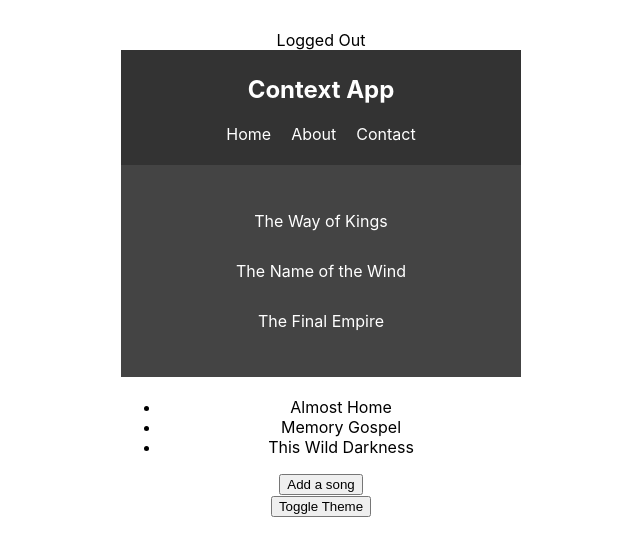
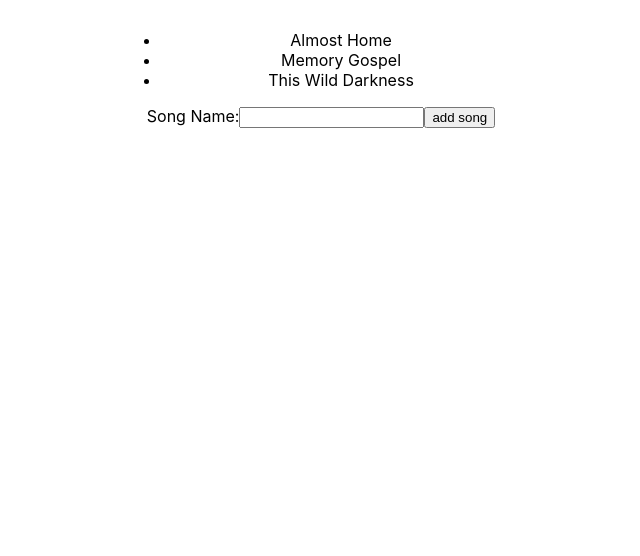
Before and after one commit to Christophertdoc/react-context-hooks, a React (Create React App) app: page / in a window 1280 px wide. Shown: the top 556 px of the page, without its empty margins (319-959 px from the left). Built offline with nearby package versions, Linux system fonts and the light colour scheme.

Commit message:
lesson-4

```diff
--- a/src/App.js
+++ b/src/App.js
@@ -1,33 +1,12 @@
-import React, { Component } from 'react'
-import Navbar from './components/Navbar'
-import BookList from './components/BookList'
+import React from 'react'
 import SongList from './components/SongList'
-import ThemeToggle from './components/ThemeToggle'
-import { ThemeContext } from './contexts/ThemeContext'
-import { AuthContext } from './contexts/AuthContext'
 
-
-class App extends Component {
-	render() {
-		return (
-			<AuthContext.Consumer>{(authContext) => (
-				<ThemeContext.Consumer>{(themeContext) => {
-					const { authenticated, toggleAuth } = authContext
-					return (
-						<div className={`App ${themeContext.theme}`}>
-							<div onClick={ toggleAuth }>
-								{ authenticated ? 'Logged In' : 'Logged Out' }
-							</div>
-							<Navbar />
-							<BookList />
-							<SongList />
-							<ThemeToggle />
-						</div>
-					)
-				}}</ThemeContext.Consumer>
-			)}</AuthContext.Consumer>
-		)
-	}
+function App() {
+	return (
+		<div className="App">
+			<SongList />
+		</div>
+	)
 }
 
 export default App
--- a/src/components/BookList.js
+++ /dev/null
@@ -1,17 +0,0 @@
-import React, { Component } from 'react'
-
-class BookList extends Component {
-    render() {
-        return (
-            <div className='book-list'>
-                <ul>
-                    <li>The Way of Kings</li>
-                    <li>The Name of the Wind</li>
-                    <li>The Final Empire</li>
-                </ul>
-            </div>
-        )
-    }
-}
-
-export default BookList
--- a/src/components/Navbar.js
+++ /dev/null
@@ -1,18 +0,0 @@
-import React, { Component } from 'react'
-
-class Navbar extends Component {
-    render() {
-        return (
-            <nav>
-                <h1>Context App</h1>
-                <ul>
-                    <li>Home</li>
-                    <li>About</li>
-                    <li>Contact</li>
-                </ul>
-            </nav>
-        )
-    }
-}
-
-export default Navbar
--- /dev/null
+++ b/src/components/NewSongForm.js
@@ -0,0 +1,20 @@
+import React, { useState } from 'react'
+
+const NewSongForm = ({ addSong }) => {
+    const [title, setTitle] = useState('')
+    const handleSubmit = (e) => {
+        e.preventDefault()  // PREVENTS PAGE FROM REFRESHING
+        addSong(title)
+        setTitle('')
+    }
+    return (
+        <form onSubmit={handleSubmit}>
+            <label>Song Name:</label>
+            <input type="text" value={title} required  onChange={(e) => setTitle(e.target.value)} />
+            <input type="submit" value="add song" />
+
+        </form>
+    )
+}
+
+export default NewSongForm
--- a/src/components/SongList.js
+++ b/src/components/SongList.js
@@ -1,5 +1,6 @@
 import React, { useState } from 'react'
 import uuid  from 'uuid/v1'
+import NewSongForm from './NewSongForm'
 
 const SongList = () => {
     const [songs, setSongs] = useState([
@@ -7,8 +8,8 @@
         { title: 'Memory Gospel', id: 2 },
         { title: 'This Wild Darkness', id: 3 }
     ])
-    const addSong = () => {
-        setSongs([...songs, { title: 'new song', id: uuid() }])
+    const addSong = (title) => {
+        setSongs([...songs, { title: title, id: uuid() }])
     }
     return (
         <div className='songList'>
@@ -19,7 +20,7 @@
                     )
                 })}
             </ul>
-            <button onClick={addSong}>Add a song</button>
+            <NewSongForm addSong={addSong} />
         </div>
     )
 }
--- a/src/components/ThemeToggle.js
+++ /dev/null
@@ -1,14 +0,0 @@
-import React, { Component } from 'react'
-import { ThemeContext } from '../contexts/ThemeContext'
-
-class ThemeToggle extends Component {
-    static contextType = ThemeContext
-    render() {
-        const { toggleTheme } = this.context
-        return (
-            <button onClick={toggleTheme}>Toggle Theme</button>
-        )
-    }
-}
-
-export default ThemeToggle
```
